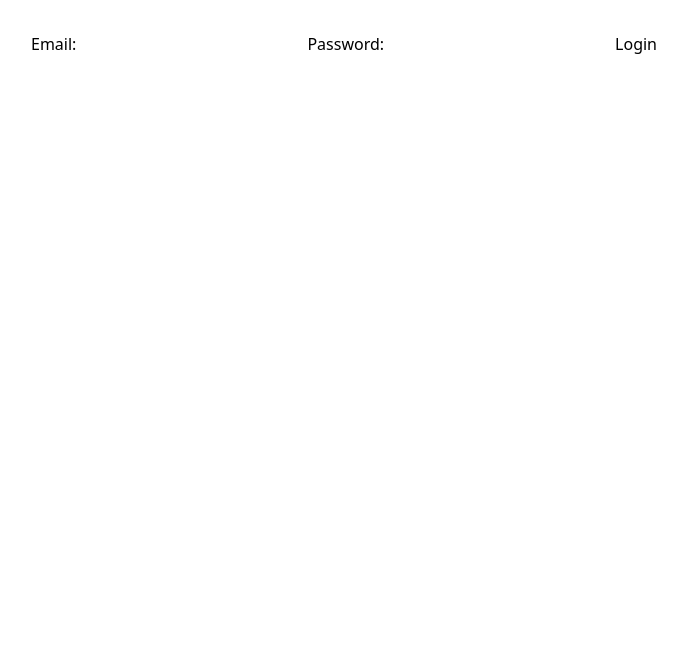
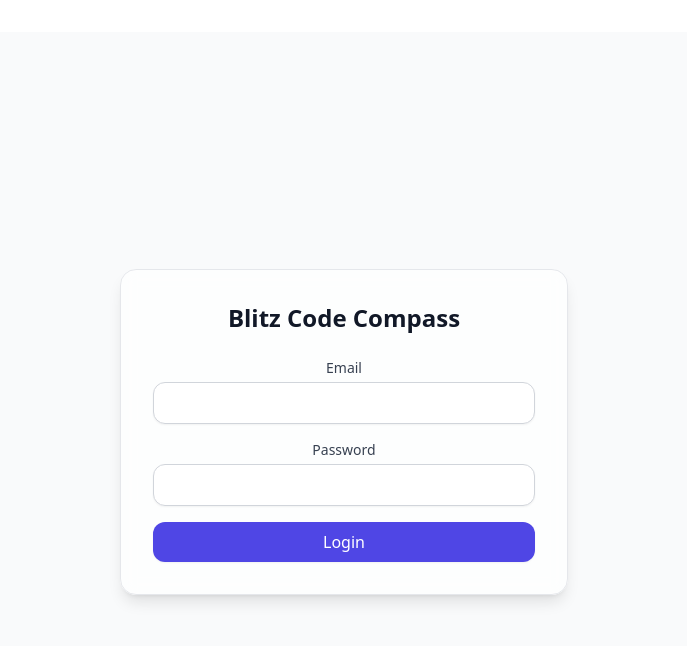
Before and after one commit to Sep-Brookhuis/code-compass-frontend-sep, a React (Vite) app: page / in a window 1280 px wide. Shown: the top 646 px of the page, without its empty margins (296-983 px from the left). Built offline with nearby package versions, Linux system fonts and the light colour scheme.

Commit message:
changed styling of homepage and login components

```diff
--- a/src/components/HomePageComponent.tsx
+++ b/src/components/HomePageComponent.tsx
@@ -1,7 +1,14 @@
+import "./admin_page.css";
+
 function HomePageComponent() {
-    return (
-        <h1>Welkom admin</h1>
-    )
+  return (
+    <div className="page-wrap">
+      <div className="card text-center">
+        <h1 className="title">Welcome, admin</h1>
+        <p className="subtitle">You have successfully logged in.</p>
+      </div>
+    </div>
+  );
 }
 
 export default HomePageComponent;
--- a/src/components/LoginComponent.tsx
+++ b/src/components/LoginComponent.tsx
@@ -1,6 +1,7 @@
 import { useState } from "react";
 import { useNavigate } from "react-router-dom";
 import { login } from "../lib/api";
+import "./login.css";
 
 function LoginForm() {
   const [loading, setLoading] = useState(false);
@@ -22,7 +23,7 @@ function LoginForm() {
             navigate("/home", { replace: true });
             return;
     }
-  setError("Login failed.");
+  setError("Login failed");
     } catch (err) {
       setError(err instanceof Error ? err.message : "Something went wrong");
     } finally {
@@ -30,17 +31,50 @@ function LoginForm() {
     }
   }
 
-  return (
-    <form onSubmit={handleSubmit}>
-        <label htmlFor="email">Email:</label>
-      <input type="email" name="email" required disabled={loading} />
-        <label htmlFor="password">Password:</label>
-      <input type="password" name="password" required disabled={loading} />
-      <button type="submit" disabled={loading}>
-        {loading ? "Bezig..." : "Login"}
-      </button>
-      {error && <p style={{ color: "crimson" }}>{error}</p>}
-    </form>
+ return (
+    <div className="page-wrap">
+      <div className="card">
+        <h1 className="title">Blitz Code Compass</h1>
+
+        <form onSubmit={handleSubmit} className="form">
+          <div>
+            <label htmlFor="email" className="label">Email</label>
+            <input
+              id="email"
+              type="email"
+              name="email"
+              required
+              disabled={loading}
+              className="input"
+              autoComplete="email"
+            />
+          </div>
+
+          <div>
+            <label htmlFor="password" className="label">Password</label>
+            <input
+              id="password"
+              type="password"
+              name="password"
+              required
+              disabled={loading}
+              className="input"
+              autoComplete="current-password"
+            />
+          </div>
+
+          <button type="submit" disabled={loading} className="btn btn-primary">
+            {loading ? "Bezig..." : "Login"}
+          </button>
+
+          {error && (
+            <p className="error" role="alert" aria-live="polite">
+              {error}
+            </p>
+          )}
+        </form>
+      </div>
+    </div>
   );
 }
 
--- /dev/null
+++ b/src/components/admin_page.css
@@ -0,0 +1,15 @@
+.page-wrap {
+  @apply min-h-screen grid place-items-center bg-gray-50 px-4;
+}
+
+.card {
+  @apply w-full max-w-md bg-white/70 backdrop-blur rounded-2xl p-8 shadow-lg border border-gray-200;
+}
+
+.title {
+  @apply text-2xl font-semibold text-gray-900;
+}
+
+.subtitle {
+  @apply mt-2 text-sm text-gray-500;
+}
--- /dev/null
+++ b/src/components/login.css
@@ -0,0 +1,42 @@
+.page-wrap {
+  @apply min-h-screen grid place-items-center bg-gray-50 px-4;
+}
+
+.card {
+  @apply w-full max-w-sm bg-white/70 backdrop-blur rounded-2xl p-6 shadow-lg border border-gray-200;
+}
+
+.title {
+  @apply text-2xl font-semibold text-gray-900;
+}
+
+.subtitle {
+  @apply mt-1 text-sm text-gray-500;
+}
+
+.form {
+  @apply mt-6 space-y-4;
+}
+
+.label {
+  @apply block text-sm font-medium text-gray-700 mb-1;
+}
+
+.input {
+  @apply w-full rounded-xl border border-gray-300 bg-white px-3 py-2 text-gray-900
+         shadow-sm focus:outline-none focus:ring-2 focus:ring-indigo-500 focus:border-indigo-500
+         disabled:opacity-60 disabled:cursor-not-allowed;
+}
+
+.btn {
+  @apply w-full rounded-xl px-4 py-2 font-medium shadow-sm transition
+         focus:outline-none focus:ring-2 focus:ring-offset-2 disabled:opacity-60 disabled:cursor-not-allowed;
+}
+
+.btn-primary {
+  @apply bg-indigo-600 text-white hover:bg-indigo-700 focus:ring-indigo-500;
+}
+
+.error {
+  @apply text-sm text-red-600;
+}
```
